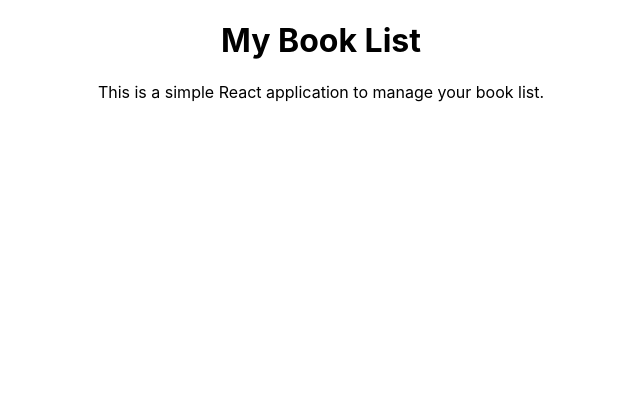
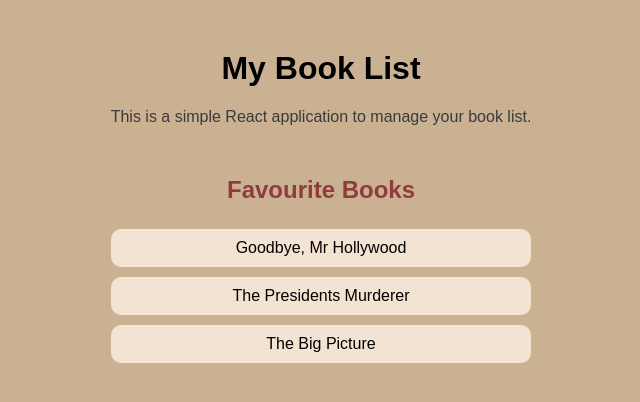
Before and after one commit to bayanwafa/BooksList, a React (Create React App) app in the folder booklist/: page / in a window 1280 px wide. Shown: the top 402 px of the page, without its empty margins (319-959 px from the left). Built offline with nearby package versions, Linux system fonts and the light colour scheme.

Commit message:
put books list

```diff
--- a/booklist/src/App.css
+++ b/booklist/src/App.css
@@ -1,3 +1,62 @@
+body {
+  font-family: 'Arial', sans-serif;
+  margin: 0;
+  padding: 0;
+  background-color: rgb(201 177 145);
+}
+
 .App {
   text-align: center;
+  margin-top: 50px;
 }
+
+h1 {
+  color: #000000;
+}
+
+p {
+  color: #3b3b3b;
+}
+
+.books {
+  margin: inherit;
+}
+
+h2 {
+  color: #913c3c;
+}
+
+ul {
+  list-style-type: none;
+  padding: 0;
+  display: flex;
+  flex-wrap: wrap;
+  flex-direction: column;
+  align-items: center;
+}
+
+li {
+  background-color: #f3e3d3;
+  padding: 10px;
+  margin: 5px 0;
+  width: 400px;
+  border-radius: 10px;
+}
+
+/* Media query for smaller screens (e.g., phones) */
+@media (max-width: 600px) {
+
+  html,
+  body {
+    max-width: 100%;
+    overflow-x: hidden;
+  }
+
+  ul {
+    max-width: 100%;
+  }
+
+  li {
+    max-width: 100%;
+  }
+}
--- a/booklist/src/App.js
+++ b/booklist/src/App.js
@@ -1,10 +1,21 @@
 import './App.css';
+import React, { useState } from 'react';
+import BookList from './BookList';
 
 function App() {
+  const [books, setBooks] = useState([
+    { title: 'Goodbye, Mr Hollywood' },
+    { title: 'The Presidents Murderer' },
+    { title: 'The Big Picture' },
+  ]);
+
+
   return (
     <div className="App">
       <h1>My Book List</h1>
       <p>This is a simple React application to manage your book list.</p>
+
+      <BookList books={books} />
     </div>
   );
 }
--- /dev/null
+++ b/booklist/src/BookList.js
@@ -0,0 +1,17 @@
+import React from 'react';
+
+function BookList ({ books }){
+
+  return (
+    <div className='books'>
+      <h2>Favourite Books</h2>
+      <ul>
+        {books.map((book, index) => (
+          <li key={index}>{book.title}</li>
+        ))}
+      </ul>
+    </div>
+  );
+}
+
+export default BookList;
```
